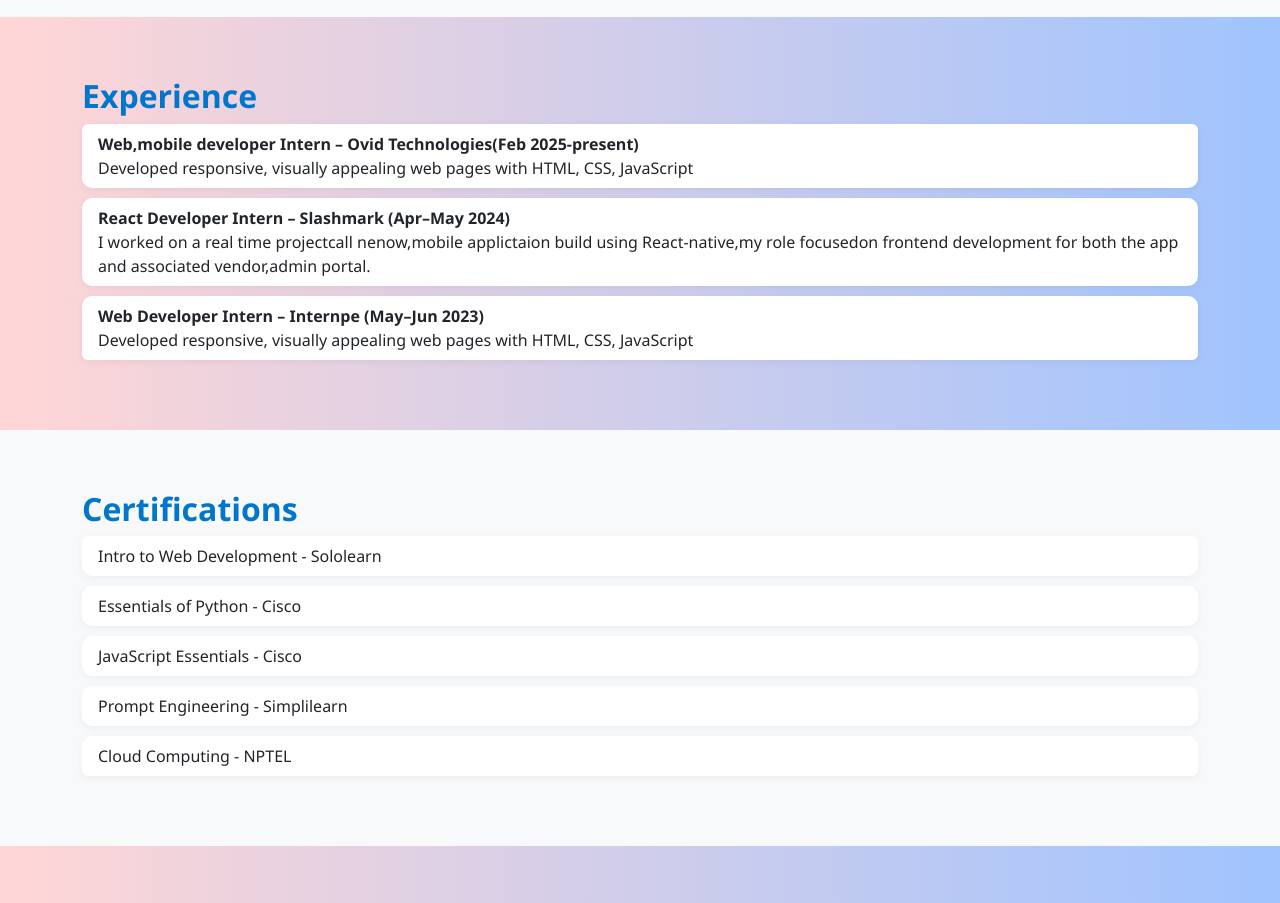
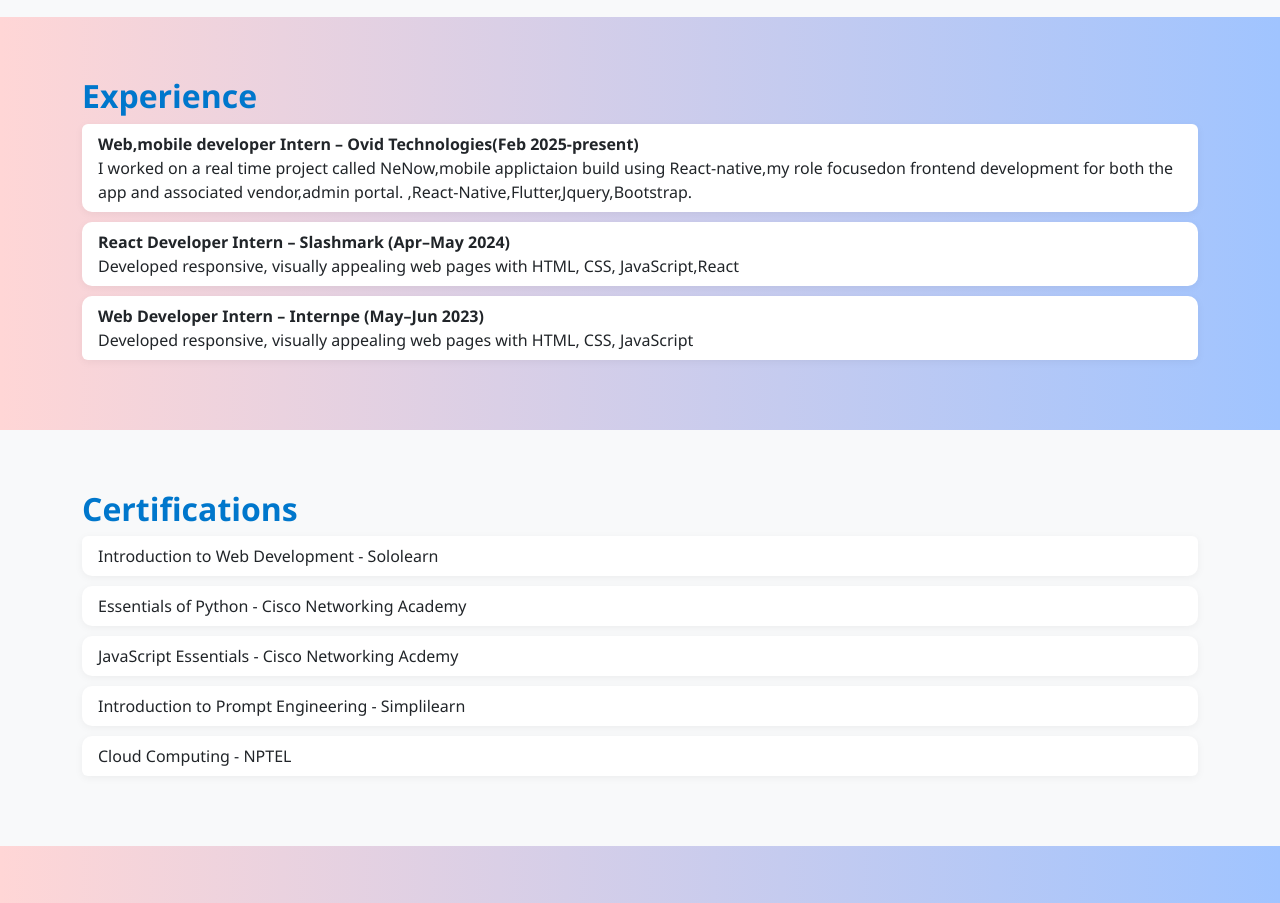
Before and after one commit to mayuri764/My-portfolio, a plain HTML site: page index.html in a window 1280 px wide. Shown: the part 1480-2383 px from the top of the page. Drawn offline with nearby package versions, Linux system fonts and the light colour scheme.

Commit message:
changes in internships

```diff
--- a/index.html
+++ b/index.html
@@ -81,13 +81,6 @@
             <a href="https://mayuri764.github.io/get-temp/" target="_blank">View Project</a>
           </div>
         </div>
-        <!-- <div class="col-md-4">
-          <div class="card p-3 h-100">
-            <h5>Weather App</h5>
-            <p>Shows real-time weather data using a weather API.</p>
-            <a href="https://mayuri764.github.io/get-temp/" target="_blank">View Project</a>
-          </div>
-        </div> -->
         <div class="col-md-4">
           <div class="card p-3 h-100">
             <h5>Wander The World</h5>
@@ -125,12 +118,13 @@
       <ul class="list-group">
         <li class="list-group-item">
           <strong>Web,mobile developer Intern – Ovid Technologies(Feb 2025-present)</strong><br>
-          Developed responsive, visually appealing web pages with HTML, CSS, JavaScript
+         I worked on a real time project called NeNow,mobile applictaion build using React-native,my role focusedon frontend development for both the app and associated vendor,admin portal.
+        ,React-Native,Flutter,Jquery,Bootstrap.
         </li>
         <li class="list-group-item">
           <strong>React Developer Intern – Slashmark (Apr–May 2024)</strong><br>
-         I worked on a real time projectcall nenow,mobile applictaion build using React-native,my role focusedon frontend development for both the app and associated vendor,admin portal.
-        </li>
+           Developed responsive, visually appealing web pages with HTML, CSS, JavaScript,React
+         </li>
         <li class="list-group-item">
           <strong>Web Developer Intern – Internpe (May–Jun 2023)</strong><br>
           Developed responsive, visually appealing web pages with HTML, CSS, JavaScript
@@ -143,10 +137,10 @@
     <div class="container">
       <h2>Certifications</h2>
       <ul class="list-group">
-        <li class="list-group-item">Intro to Web Development - Sololearn</li>
-        <li class="list-group-item">Essentials of Python - Cisco</li>
-        <li class="list-group-item">JavaScript Essentials - Cisco</li>
-        <li class="list-group-item">Prompt Engineering - Simplilearn</li>
+        <li class="list-group-item">Introduction to Web Development - Sololearn</li>
+        <li class="list-group-item">Essentials of Python - Cisco Networking Academy</li>
+        <li class="list-group-item">JavaScript Essentials - Cisco Networking Acdemy</li>
+        <li class="list-group-item">Introduction to Prompt Engineering - Simplilearn</li>
         <li class="list-group-item">Cloud Computing - NPTEL</li>
       </ul>
     </div>
```
